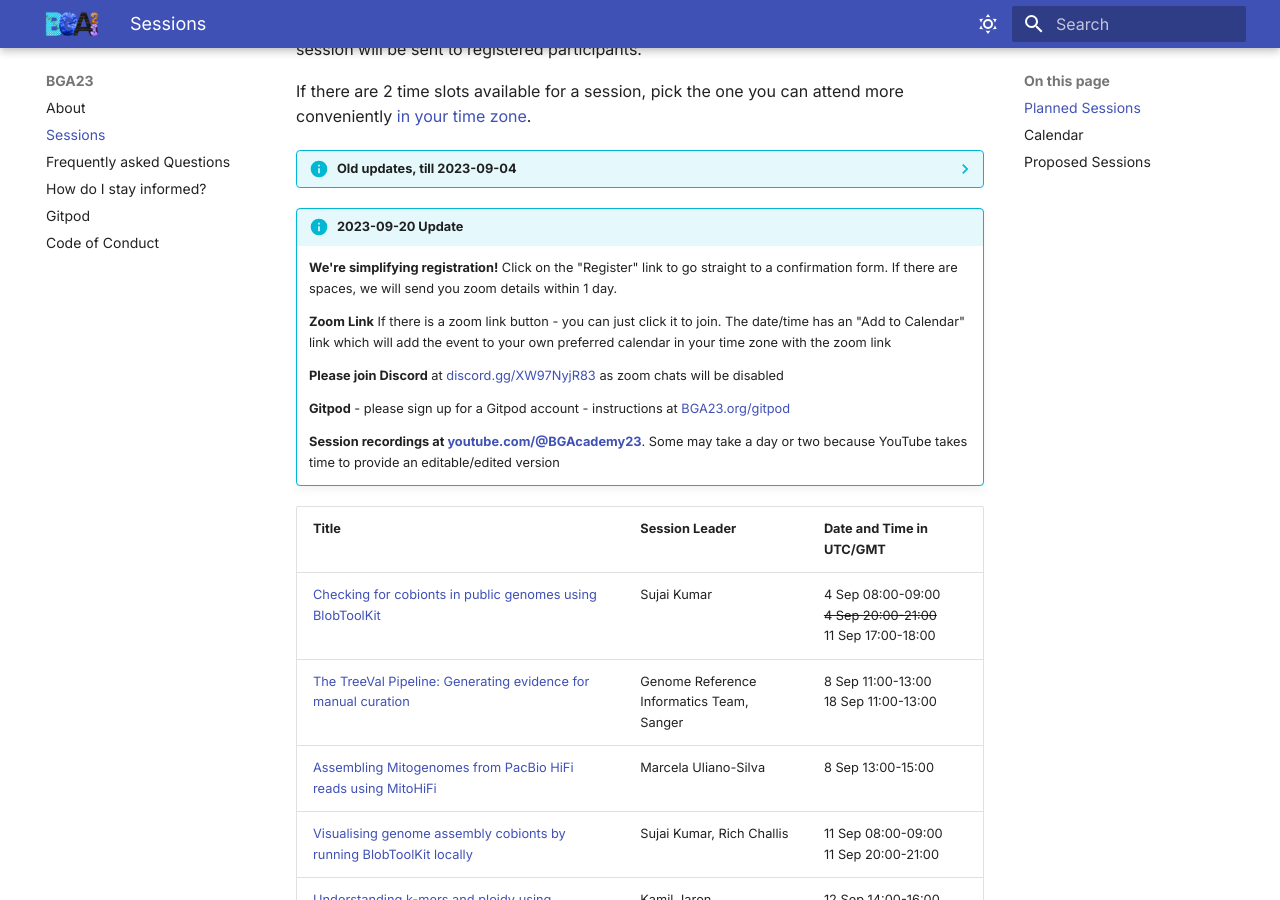
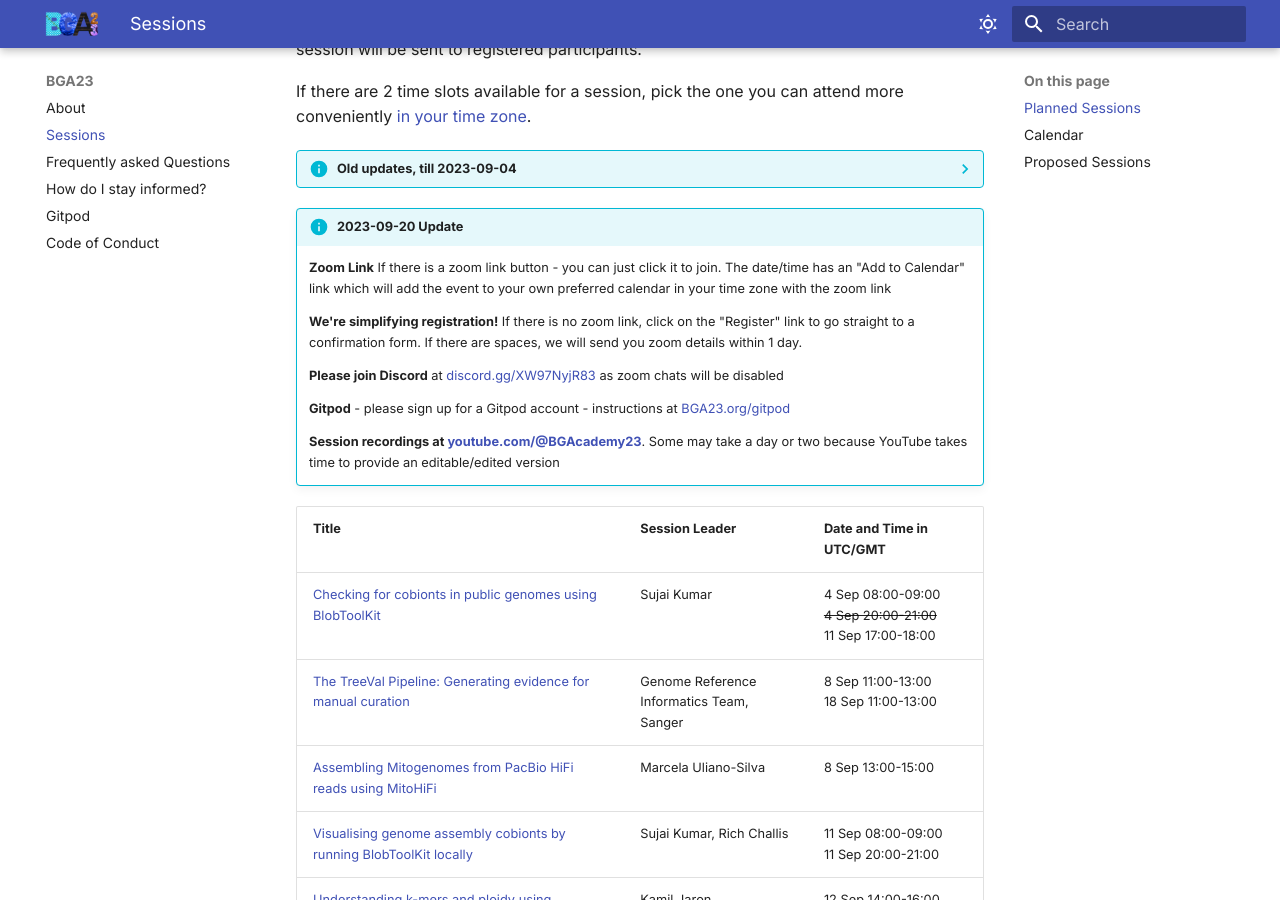
Before and after one commit to tol-training/tol-training.github.io, an MkDocs documentation site: the page built from docs/sessions.md, in a window 1280 px wide and 900 px high, scrolled down 312 px. Built offline with MkDocs 1.6.1 and Material for MkDocs 9.7.7, drawn with Linux system fonts in a browser that asks for light colours.

Commit message:
zoom to top

```diff
--- a/docs/sessions.md
+++ b/docs/sessions.md
@@ -77,9 +77,9 @@ If there are 2 time slots available for a session, pick the one you can attend m
 
 !!! info "2023-09-20 Update"
 
-    **We're simplifying registration!** Click on the "Register" link to go straight to a confirmation form. If there are spaces, we will send you zoom details within 1 day.
+    **Zoom Link** If there is a zoom link button - you can just click it to join. The date/time has an "Add to Calendar" link which will add the event to your own preferred calendar in your time zone with the zoom link
 
-    **Zoom Link** If there is a zoom link button - you can just click it to join. The date/time has an "Add to Calendar" link which will add the event to your own preferred calendar in your time zone with the zoom link
+    **We're simplifying registration!** If there is no zoom link, click on the "Register" link to go straight to a confirmation form. If there are spaces, we will send you zoom details within 1 day.
 
     **Please join Discord** at [discord.gg/XW97NyjR83](https://discord.gg/XW97NyjR83){ : target="_blank" } as zoom chats will be disabled
 
```
